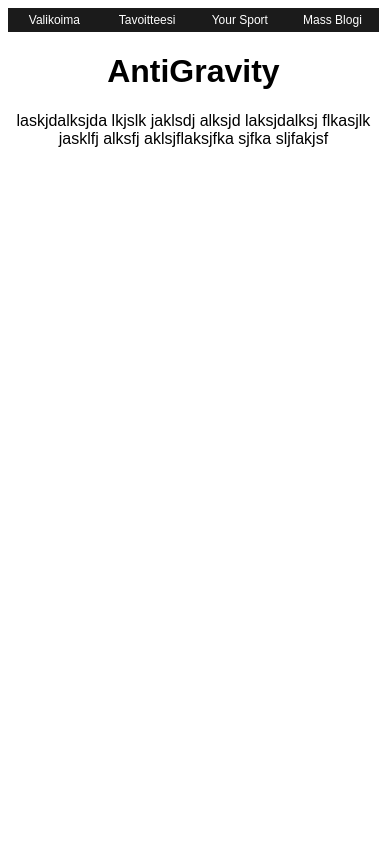
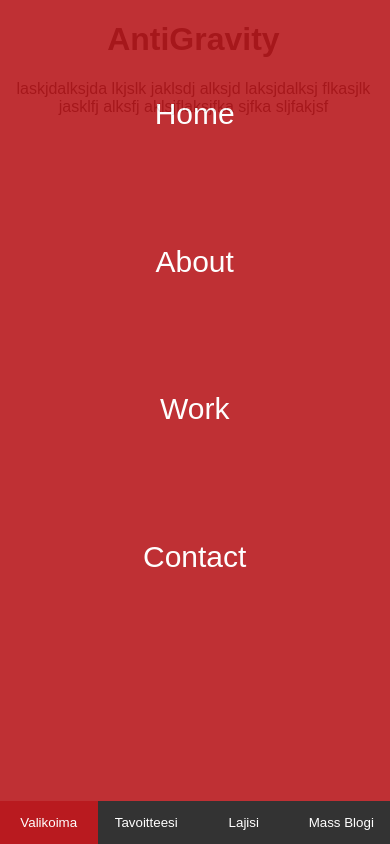
Before and after one commit to SK757/AntiGravity, a website: page index.html in a window 390 px wide. Both pictures are taken after a click on the button "Valikoima". Drawn offline with nearby package versions, Linux system fonts and the light colour scheme.

Commit message:
Mobile navigation added to the bottom of the screen for improved usability as well as a full screen navigation menu

```diff
--- a/index.html
+++ b/index.html
@@ -8,15 +8,41 @@
 	<link rel="stylesheet" style="text/css" href="styles/css/main.css">
 </head>
 <body>
-	<nav class="row">
-		<ul class="navmain">
-			<button class="column large-3 small-3">Valikoima</button>
-			<button class="column large-3 small-3">Tavoitteesi</button>
-			<button class="column large-3 small-3">Your Sport</button>
-			<button class="column large-3 small-3">Mass Blogi</button>
-		</ul>
-	</nav>
+	<header class="row">
+		<div class="panel-nav">
+			<button class="column small-3 large-3">Mass Blogi</button>
+			<button class="column small-3 large-3" id="toggle2">Lajisi</button>
+			<button class="column small-3 large-3">Tavoitteesi</button>
+			<button class="column small-3 large-3" id="toggle1">Valikoima</button>
+		</div>
+	</header>
+
+	<div class="overlay" id="overlay">
+	  <nav class="overlay-menu">
+	    <ul>
+	      <li><a href="#">Home</a></li>
+	      <li><a href="#">About</a></li>
+	      <li><a href="#">Work</a></li>
+	      <li><a href="#">Contact</a></li>
+	    </ul>
+	  </nav>
+	</div>
+
+	<div class="overlay" id="sport-overlay">
+	  <nav class="overlay-menu">
+	    <ul>
+	      <li><a href="#">Fitness &amp; Kehonrakennus</a></li>
+	      <li><a href="#">Jääkiekko</a></li>
+	      <li><a href="#">Nyrkkeily Kamppailulajit</a></li>
+	      <li><a href="#">Juoksu</a></li>
+	      <li><a href="#">Crossfit</a></li>
+	      <li><a href="#">Triathlon</a></li>
+	    </ul>
+	  </nav>
+	</div>
+
 	<h1>AntiGravity</h1>
 	<p>laskjdalksjda lkjslk jaklsdj alksjd laksjdalksj flkasjlk jasklfj alksfj aklsjflaksjfka sjfka sljfakjsf</p>
+	<script src="js/prod/javascript.js"></script>
 </body>
 </html>
--- /dev/null
+++ b/js/dev/javascript.js
@@ -0,0 +1,13 @@
+$('#toggle1').click(function() {
+   $('#toggle1').toggleClass('active');
+   $('#toggle2').removeClass('active');
+   $('#sport-overlay').removeClass('open');
+   $('#overlay').toggleClass('open');
+});
+
+$('#toggle2').click(function() {
+   $('#toggle2').toggleClass('active');
+   $('#toggle1').removeClass('active');
+   $('#overlay').removeClass('open');
+   $('#sport-overlay').toggleClass('open');
+});
--- /dev/null
+++ b/js/prod/javascript.js
@@ -0,0 +1,13 @@
+$('#toggle1').click(function() {
+   $('#toggle1').toggleClass('active');
+   $('#toggle2').removeClass('active');
+   $('#sport-overlay').removeClass('open');
+   $('#overlay').toggleClass('open');
+});
+
+$('#toggle2').click(function() {
+   $('#toggle2').toggleClass('active');
+   $('#toggle1').removeClass('active');
+   $('#overlay').removeClass('open');
+   $('#sport-overlay').toggleClass('open');
+});
--- a/styles/sass/main.scss
+++ b/styles/sass/main.scss
@@ -1,4 +1,10 @@
-@import 'defaults';
+$color-background: #F5F5F5;
+$color-main: #B91A1F;
+$color-active: #FFF;
+$color-link: #FFF;
+
+$button-height: 27px;
+$button-width: 35px;
 
 html {
 	font-family: Arial, Helvetica, sans-serif;
@@ -7,7 +13,6 @@ html {
 
 .row {
 	width: 100%;
-	max-width: 739px;
 	margin: 0 auto;
 }
 
@@ -18,48 +23,206 @@ html {
 }
 
 .column {
-	float: left;
+	float: right;
 	box-sizing: border-box;
 }
 
 
 body {
-	padding-right: 0.2rem;
+	margin-right: 0.2rem;
+	margin-left: 0;
+	background: $color-background;
 }
 
-/************** Navigation **************/
+.container {
+  position: absolute;
+  width: 100%;
+  height: 100%;
+  text-align: center;
+  top: 40%;
+  left: 0;
+  margin:  0 auto;
 
-nav {
-	padding-right: 0 !important;
-	margin: 0;
-	bottom: 0px;
+  p {
+    font-size: 20px;
+  }
+
+  a {
+    display: inline-block;
+    position: relative;
+    text-align: center;
+    color: $color-main;
+    text-decoration: none;
+    font-size: 20px;
+    overflow: hidden;
+    top: 5px;
+
+    &:after {
+      content: '';
+      position: absolute;
+      background: $color-main;
+      height: 2px;
+      width: 0%;
+      transform: translateX(-50%);
+      left: 50%;
+      bottom: 0;
+      transition: .35s ease;
+    }
+    &:hover:after,
+    &:focus:after,
+    &:active:after {
+      width: 100%;
+    }
+  }
 }
 
-ul.navmain {
-	list-style-type: none;
-	margin: 0;
-	padding: 0;
-	overflow: hidden;
-	padding-right: 0;
-}
-ul.navmain button {
-	border: none;
-	float: left;
-	list-style-type: none;
-	display: block;
-	color: white;
-	background-color: white;
-	padding: 5px 0;
-	text-decoration: none;
-	font-size: 12px;
-	background-color: #1b1b1b
+.overlay {
+  position: fixed;
+  background: $color-main;
+  top: 0;
+  left: 0;
+  width: 100%;
+  height: 0%;
+  opacity: 0;
+  visibility: hidden;
+  transition: opacity .35s;
+  overflow: hidden;
+
+  &.open {
+    opacity: .9;
+    visibility: visible;
+    height: 100%;
+
+    li {
+      animation: fadeInRight .35s ease forwards;
+    }
+  }
+  nav {
+    position: relative;
+    height: 70%;
+    top: 50%;
+    transform: translateY(-55%);
+    font-size: 30px;
+    text-align: center;
+  }
+  ul {
+    list-style: none;
+    padding: 0;
+    margin: 0 auto;
+    display: inline-block;
+    position: relative;
+    height: 100%;
+
+    li {
+      display: block;
+      height: 25%;
+      height: calc(100% / 4);
+      min-height: 50px;
+      position: relative;
+      opacity: 0;
+
+      a {
+        display: block;
+        position: relative;
+        color: $color-link;
+        text-decoration: none;
+        overflow: hidden;
+
+        &:hover:after,
+         &:focus:after,
+         &:active:after {
+           width: 100%;
+         }
+
+        &:after {
+          content: '';
+          position: absolute;
+          bottom: 0;
+          left: 50%;
+          width: 0%;
+          transform: translateX(-50%);
+          height: 3px;
+          background: $color-link;
+          transition: .35s;
+        }
+      }
+    }
+  }
 }
 
-ul.navmain button.current {
-	background-color: $primary-background;
-	color: black;
+@keyframes fadeInRight {
+  0% {
+    opacity: 0;
+    left: 20%;
+  }
+  100% {
+    opacity: 1;
+    left: 0;
+  }
 }
 
+// /************** Navigation **************/
+
+// // nav {
+// // 	padding-right: 0 !important;
+// // 	padding-left: 0;
+// // 	margin: 0;
+// // 	position: fixed;
+// // 	bottom: 0;
+// // 	z-index: 1000;
+// // }
+
+// // ul.navmain {
+// // 	list-style-type: none;
+// // 	margin: 0;
+// // 	padding: 0;
+// // 	overflow: hidden;
+// // }
+// // ul.navmain button {
+// // 	border: none;
+// // 	list-style-type: none;
+// // 	display: inline-block;
+// // 	color: white;
+// // 	background-color: white;
+// // 	padding: 15px 0;
+// // 	text-decoration: none;
+// // 	font-size: 12px;
+// // 	background-color: #1b1b1b;
+// // 	padding-right: 0;
+// // 	text-align: center;
+// // }
+
+// // ul.navmain button.current {
+// // 	background-color: $primary-background;
+// // 	color: black;
+// // }
+
+header {
+	position: fixed;
+	bottom: 0;
+	z-index: 999;
+}
+
+button {
+    float: left;
+    display: inline-block;
+    color: white;
+    text-align: center;
+    padding: 14px 16px;
+    text-decoration: none;
+    text-align: center;
+    background-color: #333;
+    border: none;
+    cursor: pointer;
+}
+
+button:focus {
+	outline: 0;
+}
+
+.active {
+	background-color: #B91A1F;
+}
 
 
 /******** Responsive Media Queries ********/
@@ -154,7 +317,7 @@ ul.navmain button.current {
 	}
 	select.large-6-card {
 		width: 50%;
-		border: 2px solid $primary-background !important;
+		border: 2px solid !important;
 		border-radius: 4px !important;
 		margin: 0 0 0.2rem 0;
 	}
@@ -191,14 +354,14 @@ ul.navmain button.current {
 	}
 	input.large-12-card {
 		width: 100%;
-		border: 2px solid $primary-background !important;
+		border: 2px solid !important;
 		float: left;
 		margin: 0 0 0.4rem 0;
 		border-radius: 4px !important;
 	}
 	select.large-12-card {
 		width: 100%;
-		border: 2px solid $primary-background !important;
+		border: 2px solid !important;
 		border-radius: 4px !important;
 		margin: 0 0 0.2rem 0;
 	}
```
Also changed, not shown: html/index.html (+1 -1 lines), js/prod/javascript.min.js (added), styles/css/main.css.
